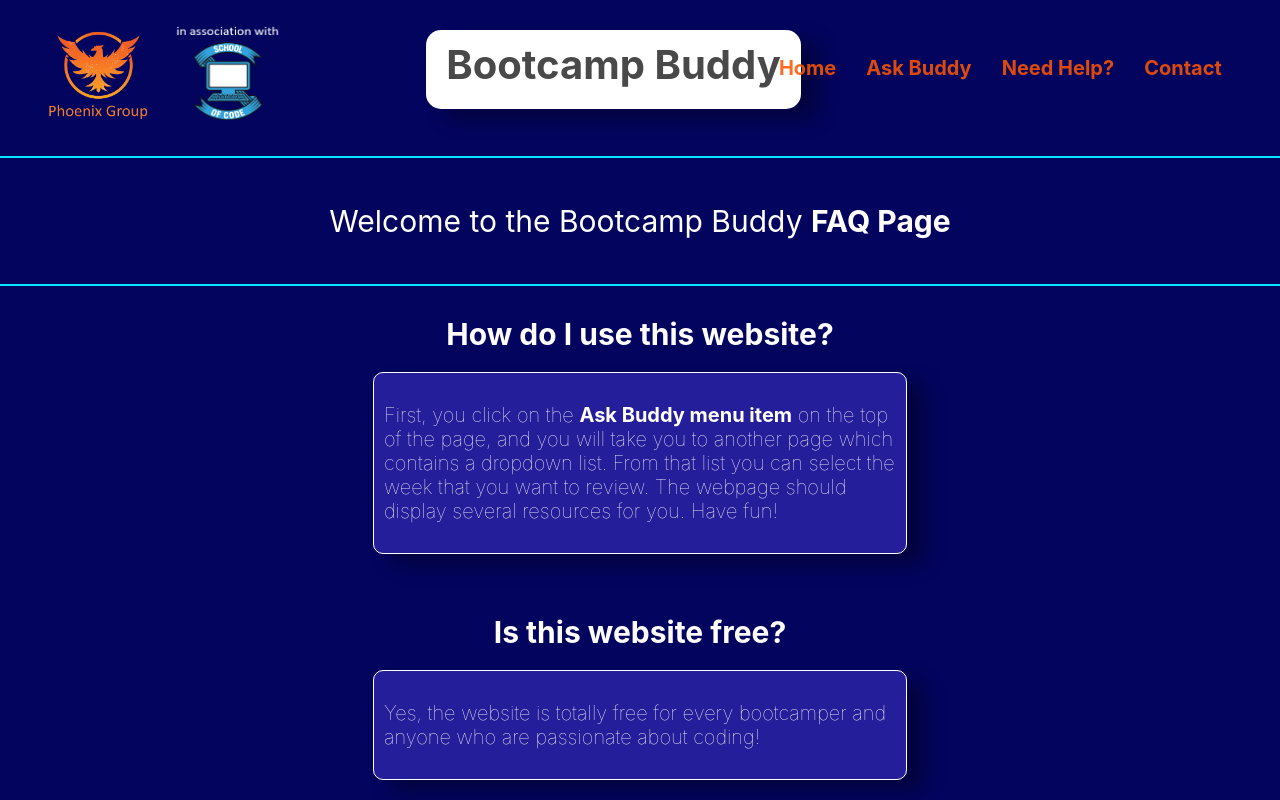
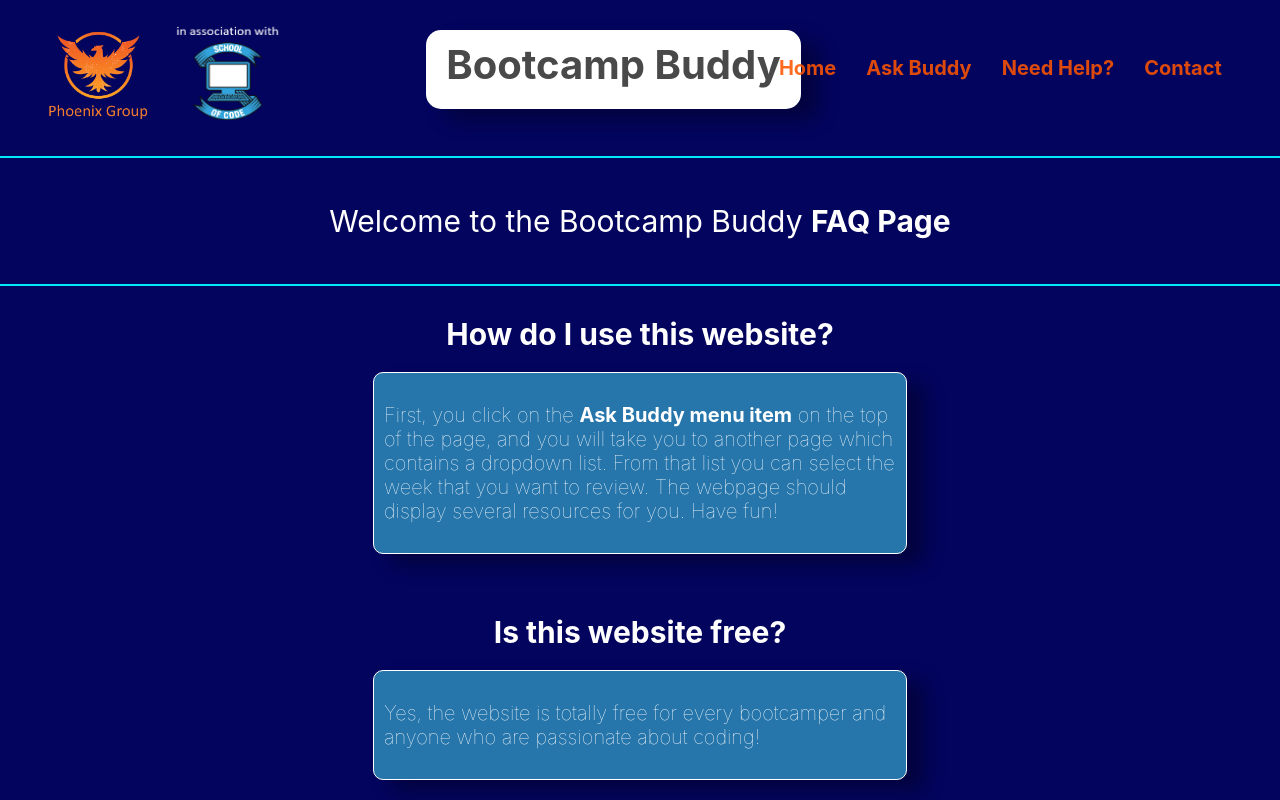
Before and after one commit to SchoolOfCode/w9_frontend-project-team-phoenix, a React (Create React App) app in the folder my-app/: page /help in a window 1280 px wide. Shown: the top 800 px of the page. Built offline with nearby package versions, Linux system fonts and the light colour scheme.

Commit message:
Help Page CSS (Variable Assignments)

```diff
--- a/my-app/src/Components/Help/index.css
+++ b/my-app/src/Components/Help/index.css
@@ -21,15 +21,15 @@ h1 {
 }
 
 .faqbody {
-    background-color: rgba(67, 51, 204, 0.55);
+    background-color: var(--form-background-colour);
     padding: 10px;
-    color: white;
+    color: var(--light-colour);
     margin: auto;
     padding: auto;
     width: 50%;
     font-size: 20px;
     font-weight: 100;
     border-radius: 10px;
-    border: 1px solid white;
-    box-shadow: 18px 11px 19px 1px rgba(0,0,0,0.32);
+    border: 1px solid var(--light-colour);
+    box-shadow: 18px 11px 19px 1px var(--box-shadow-colour);
 }
```
